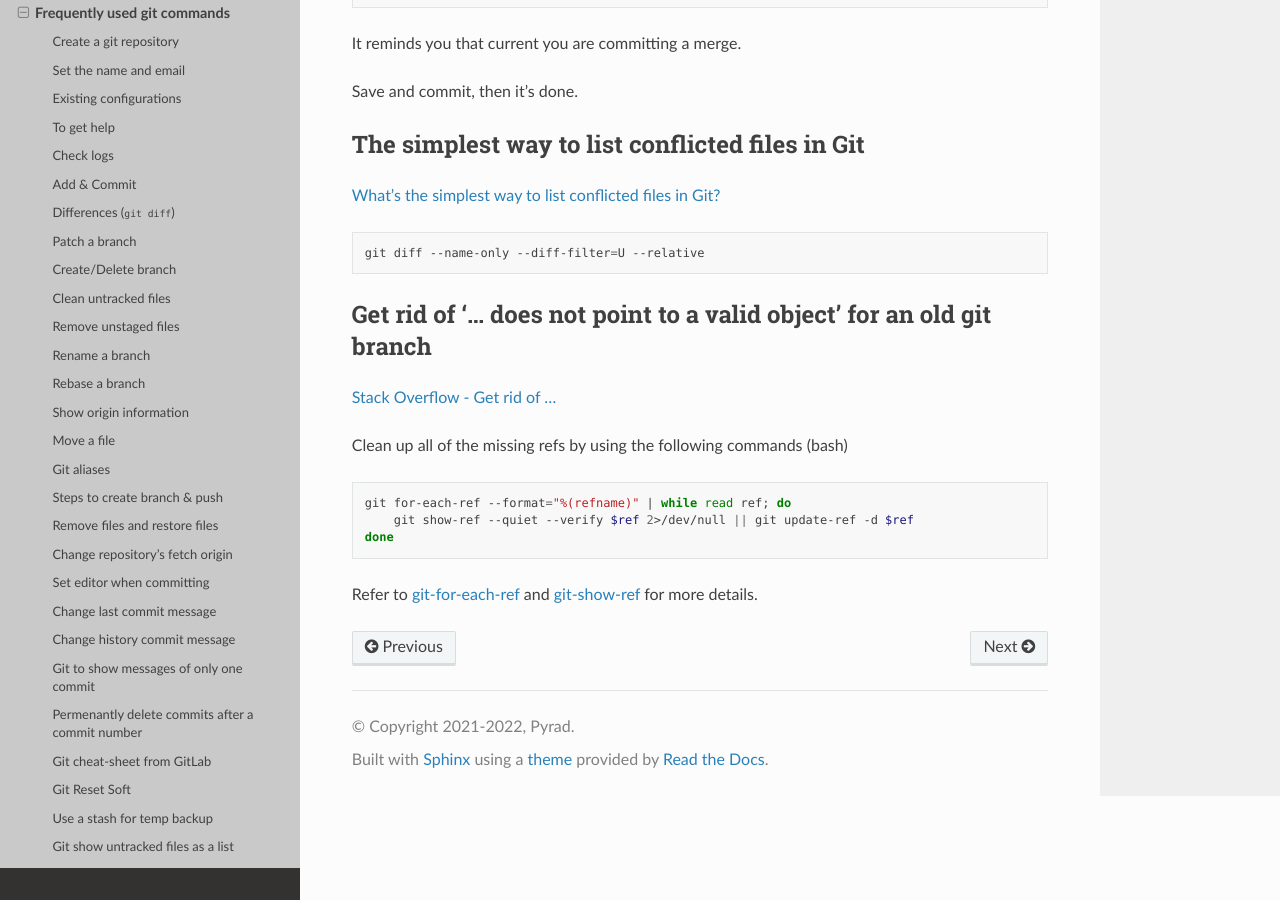
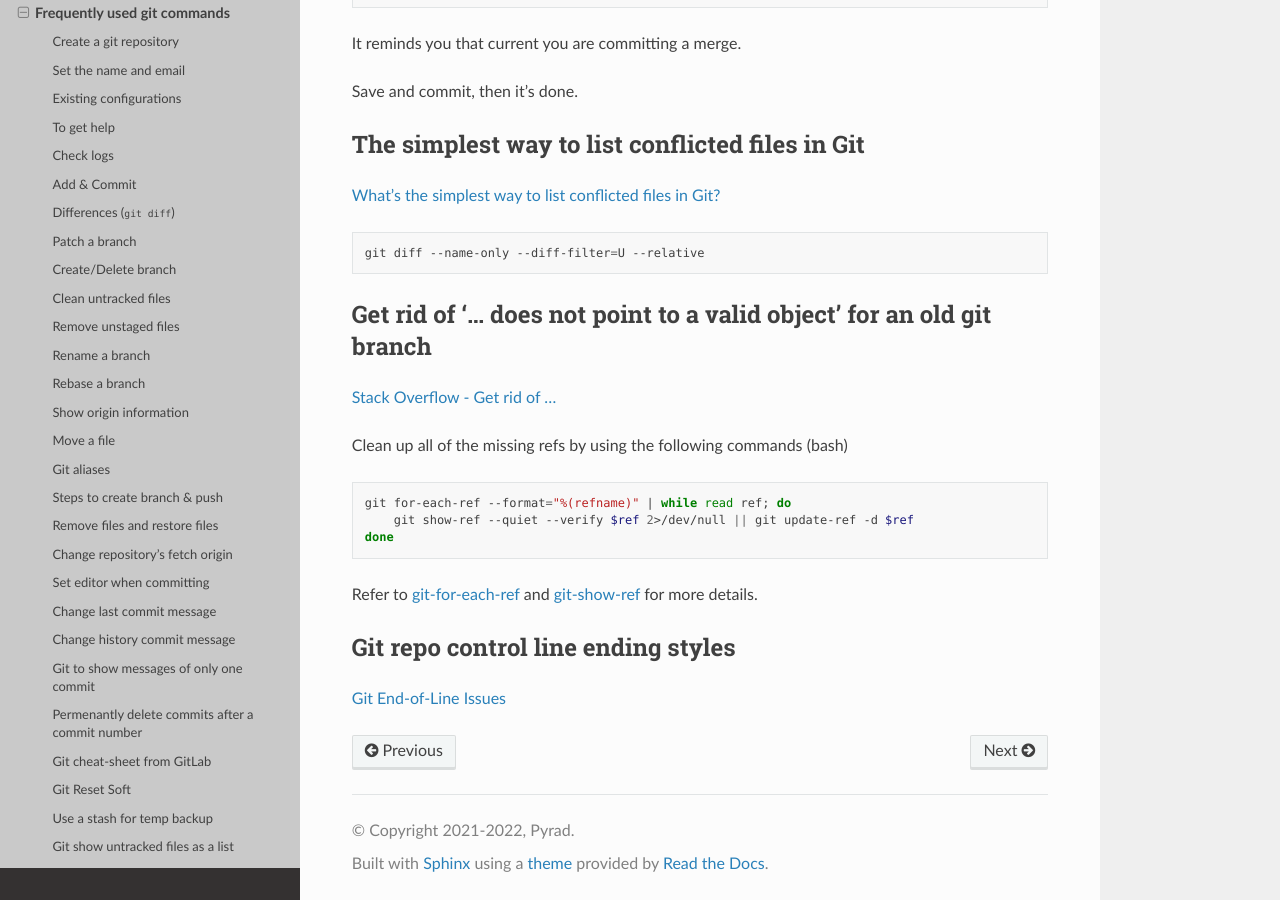
Before and after one commit to Pyrad/pyradnotes, a Sphinx documentation site: the page built from source/Git/gitcmd.md, in a window 1280 px wide and 900 px high, scrolled down 13183 px. Built offline with Sphinx 7.4.7 and the Read the Docs theme 2.0.0, drawn with Linux system fonts in a browser that asks for light colours.

Commit message:
Git Git repo control line ending styles

````diff
--- a/source/Git/gitcmd.md
+++ b/source/Git/gitcmd.md
@@ -664,3 +664,8 @@ done
 ```
 
 Refer to [git-for-each-ref](https://git-scm.com/docs/git-for-each-ref) and [git-show-ref](https://git-scm.com/docs/git-show-ref) for more details.
+
+
+## Git repo control line ending styles
+
+[Git End-of-Line Issues](https://learn.openwaterfoundation.org/owf-learn-git/eol/)
````
